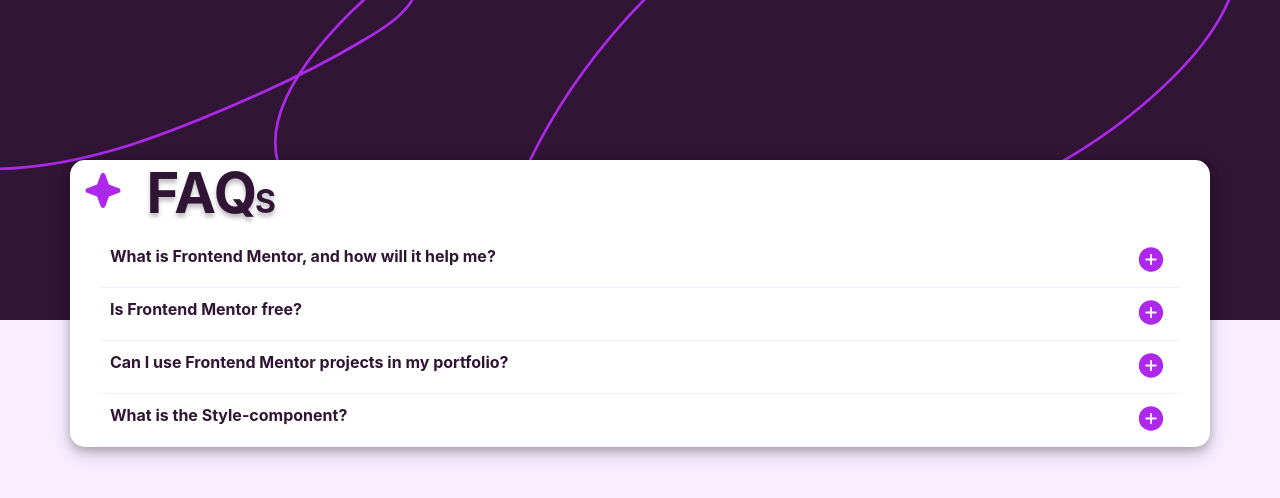
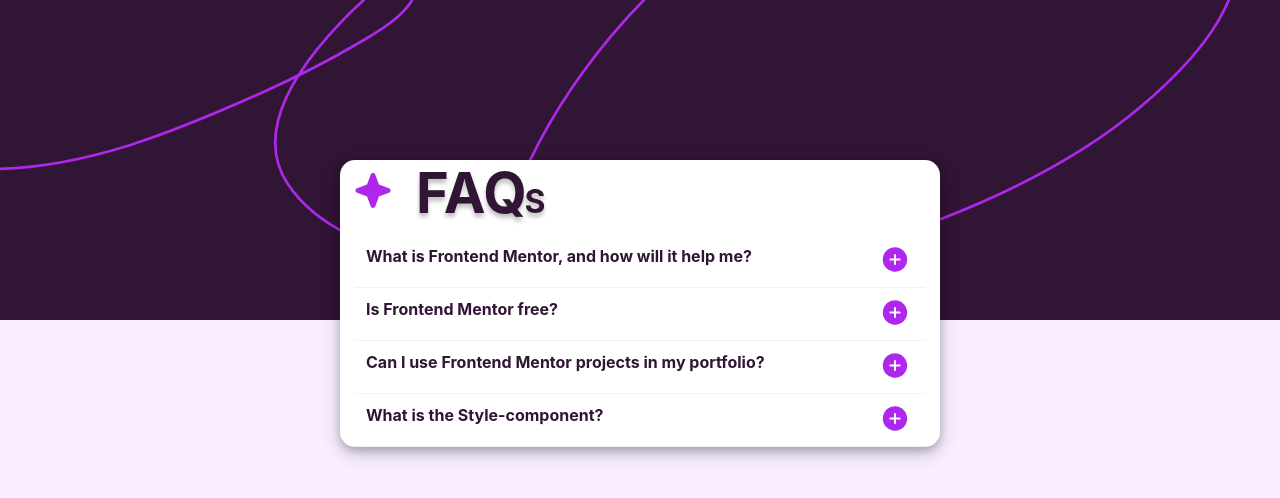
Before and after one commit to PiriyaLapa/faq-accordion, a React (Create React App) app: page / in a window 1280 px wide. Shown: the top 498 px of the page. Built offline with nearby package versions, Linux system fonts and the light colour scheme.

Commit message:
update FAQ-Accordion

```diff
--- a/src/components/AccordionCard.tsx
+++ b/src/components/AccordionCard.tsx
@@ -15,8 +15,8 @@
   border-radius: 15px;
   box-shadow: 0 4px 8px 0 rgba(0, 0, 0, 0.2), 0 6px 20px 0 rgba(0, 0, 0, 0.19);
 
-  @media only screen and (min-width:376px){
-    width:89%;
+  @media only screen and (max-width:718px){
+    width:80%;
   }
 
 `;
--- a/src/components/StyleComponents.tsx
+++ b/src/components/StyleComponents.tsx
@@ -15,6 +15,8 @@
 
   * {
     margin: 0 auto;
-    width: 100%;
+    width:100%;
   }
+
+
 `;
```
